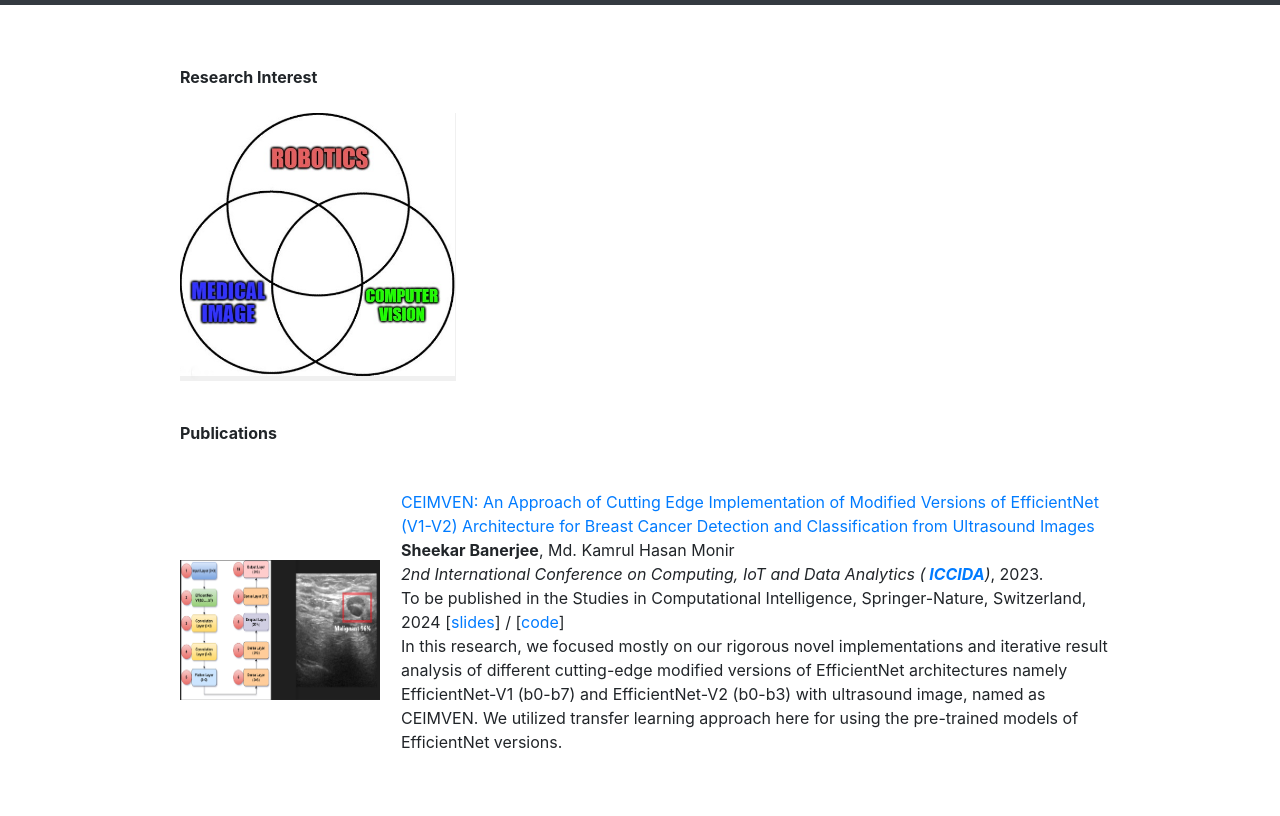
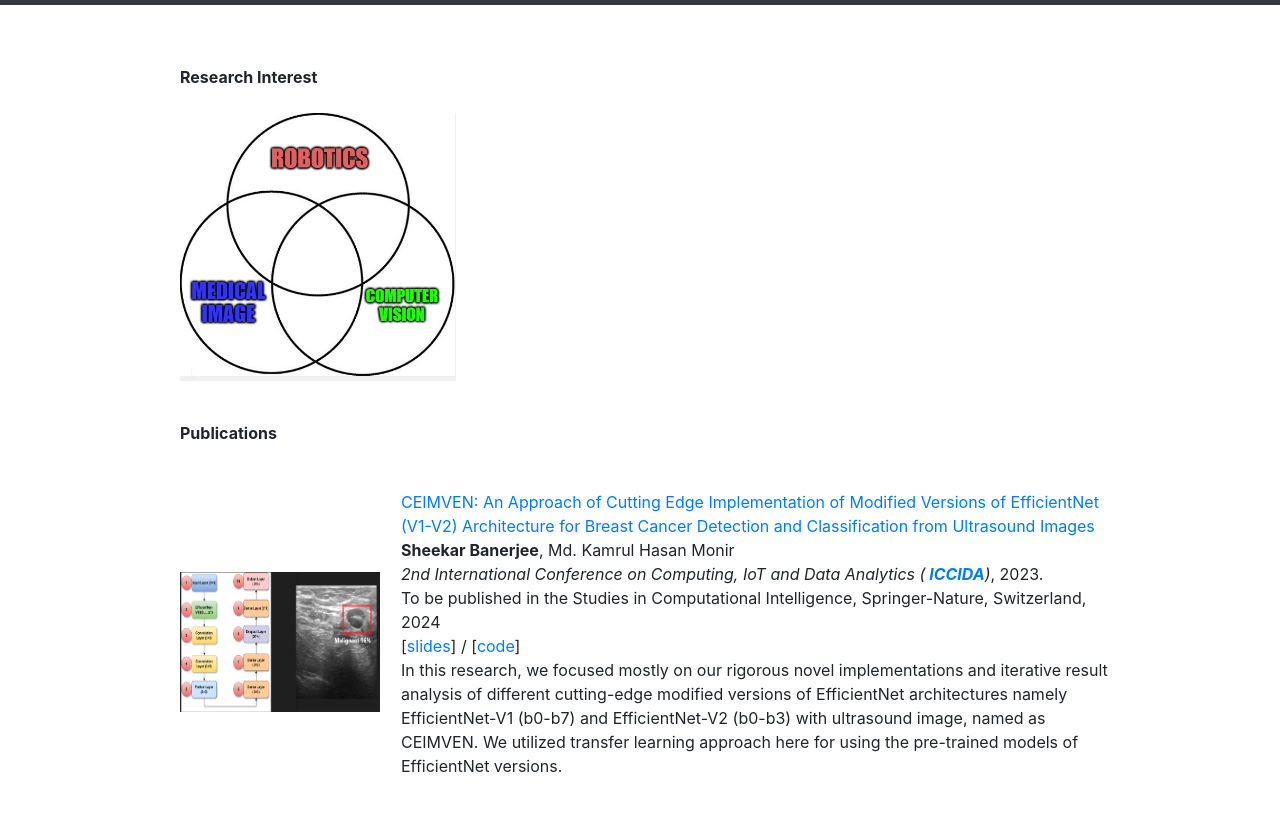
Before and after one commit to ac005sheekar/sheekar.github.io, a plain HTML site: page research.html in a window 1280 px wide. Shown: the part 51-867 px from the top of the page. Drawn offline with nearby package versions, Linux system fonts and the light colour scheme.

Commit message:
Update research.html

```diff
--- a/research.html
+++ b/research.html
@@ -80,7 +80,7 @@
               <br>
                 <strong>Sheekar Banerjee</strong>, Md. Kamrul Hasan Monir<br>
               <em>2nd International Conference on Computing, IoT and Data Analytics (<strong> <a href="https://iccida.net/">ICCIDA</a></strong>)</em>, 2023.<br>
-              To be published in the Studies in Computational Intelligence, Springer-Nature, Switzerland, 2024
+              To be published in the Studies in Computational Intelligence, Springer-Nature, Switzerland, 2024 <br>
               [<a href="https://docs.google.com/presentation/d/1TERuOyXkmCEQR01EPGFrGaff_N2szD9b/edit?usp=sharing&ouid=113883945430849884931&rtpof=true&sd=true">slides</a>] /
               [<a href="https://github.com/ac005sheekar/CEIMVEN">code</a>]
               <p> In this research, we focused mostly on our rigorous novel implementations and iterative result analysis of different cutting-edge modified versions of EfficientNet architectures namely EfficientNet-V1 (b0-b7) and EfficientNet-V2 (b0-b3) with ultrasound image, named as CEIMVEN. We utilized transfer learning approach here for using the pre-trained models of EfficientNet versions.</p>
```
